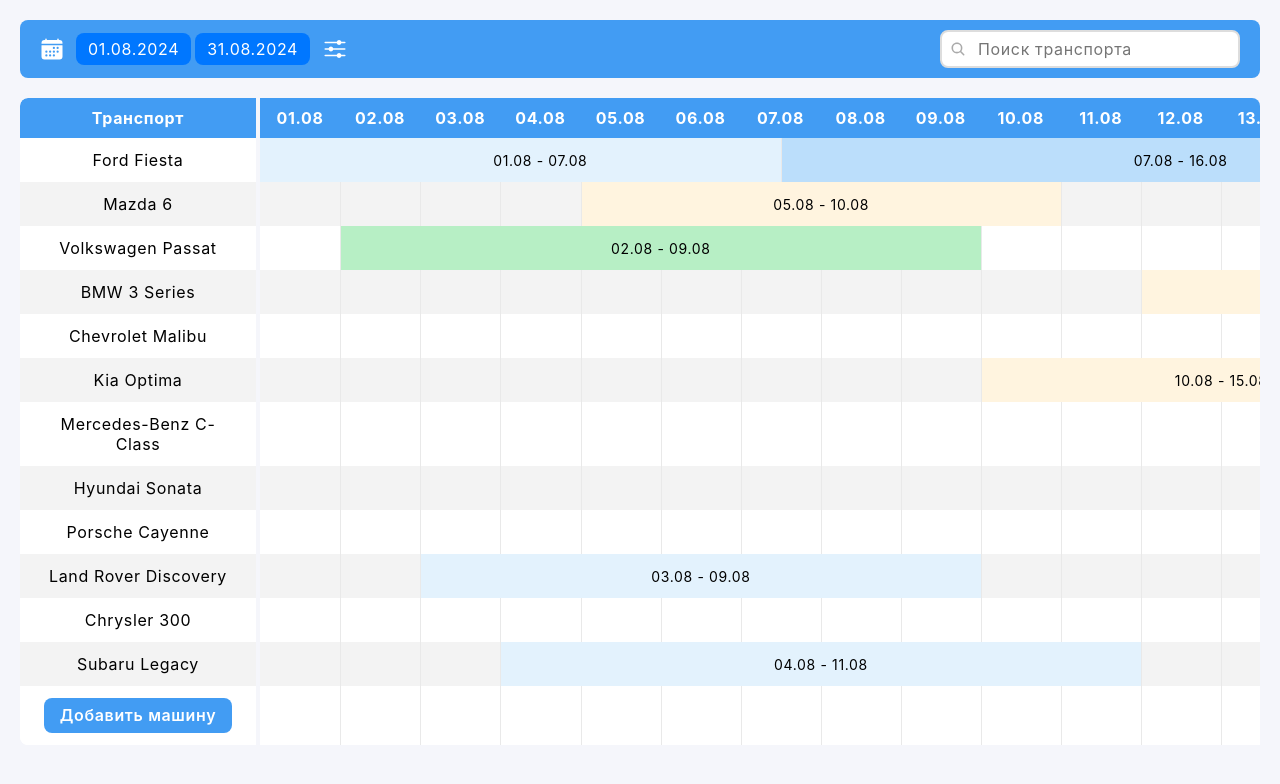
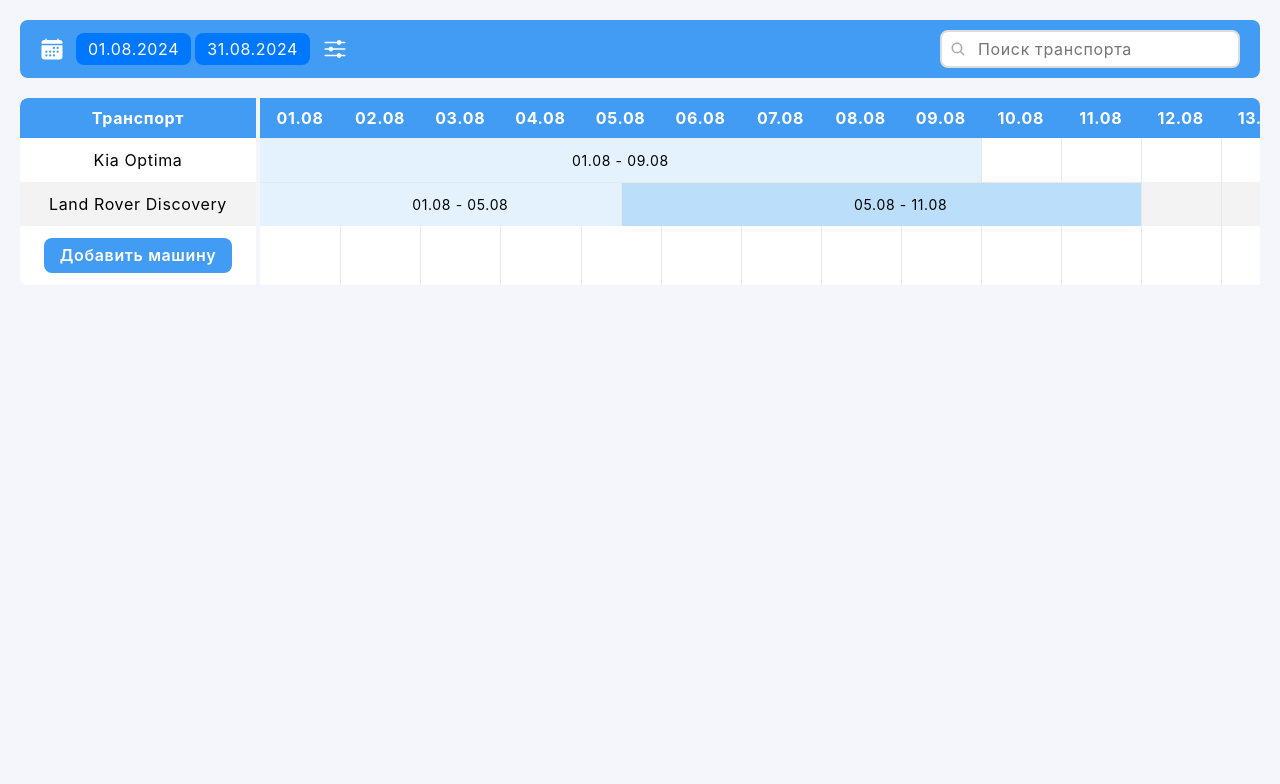
Before and after one commit to ezy4me/get-me-car--calendar, a React (Vite) app: page / in a window 1280 px wide. Shown: the top 784 px of the page. Built offline with nearby package versions, Linux system fonts and the light colour scheme.

Commit message:
change: rewrite app for different data format

```diff
--- a/src/App.tsx
+++ b/src/App.tsx
@@ -2,257 +2,94 @@
 import CalendarOptions from "./components/CalendarOptions";
 import TransportCalendar from "./components/TransportCalendar";
 
-const data = [
+const vehicals = [
   {
-    id: "12345_rent_54321",
-    title: "Бронирование ID: 54321",
-    start: "2024-08-01T09:00:00",
-    end: "2024-08-07T18:00:00",
-    url: "https://dev2.getmecar.ru/reserv/?reservation_id=54321",
-    editable: false,
-    backgroundColor: "#E8F3FE",
-    borderColor: "#E8F3FE",
-    textColor: "#429CF3",
-    status: "rent",
-    transportName: "Ford Fiesta",
+    id: 12345678,
+    name: "Kia Optima",
+    type: "car|passenger|truck|moto|air|water|etc...",
+    class: "premium|cabriolete|etc...",
+    brand: "kia",
+    model: "optima",
+    engine_type: "diesel",
+    edit_url: "getmecar.ru/edit_cars?id=12345678",
+    rents: [
+      {
+        id: 1,
+        start_date: "2024-08-01T20:44:56",
+        end_date: "2024-08-09T20:44:56",
+        country: "Франция",
+        city: "Париж",
+        client_name: "Павел Дуров",
+        email: "id1@vk.com",
+        tel: "+79777777777",
+        tel_2: "+713245678",
+        socials: [{ Telegram: true, Whatsapp: true, Viber: false }],
+        payment_koeff: 1.78,
+        payable: 230,
+        currency: "€",
+        services: [123456, 12345, 11111, 167],
       },
       {
-    id: "12345_rent_54321",
-    title: "Бронирование ID: 54321",
-    start: "2024-08-07T09:00:00",
-    end: "2024-08-16T18:00:00",
-    url: "https://dev2.getmecar.ru/reserv/?reservation_id=54321",
-    editable: false,
-    backgroundColor: "#E8F3FE",
-    borderColor: "#E8F3FE",
-    textColor: "#429CF3",
-    status: "rent",
-    transportName: "Ford Fiesta",
+        id: 2,
+        start_date: "2024-08-14T20:44:56",
+        end_date: "2024-08-18T20:44:56",
+        country: "Франция",
+        city: "Париж",
+        client_name: "Павел Дуров",
+        email: "id1@vk.com",
+        tel: "+79777777777",
+        tel_2: "+713245678",
+        socials: [{ Telegram: true, Whatsapp: true, Viber: false }],
+        payment_koeff: 1.78,
+        payable: 230,
+        currency: "euro",
+        services: [123456, 12345, 11111, 167],
+      },
+    ],
   },
   {
-    id: "12345_rent_54321",
-    title: "Бронирование ID: 54321",
-    start: "2024-08-18T09:00:00",
-    end: "2024-08-24T18:00:00",
-    url: "https://dev2.getmecar.ru/reserv/?reservation_id=54321",
-    editable: false,
-    backgroundColor: "#E8F3FE",
-    borderColor: "#E8F3FE",
-    textColor: "#429CF3",
-    status: "rent",
-    transportName: "Ford Fiesta",
+    id: 87654321,
+    name: "Land Rover Discovery",
+    type: "car|passenger|truck|moto|air|water|etc...",
+    class: "premium|cabriolete|etc...",
+    brand: "Land Rover",
+    model: "Discovery",
+    engine_type: "diesel",
+    edit_url: "getmecar.ru/edit_cars?id=12345678",
+    rents: [
+      {
+        id: 67,
+        start_date: "2024-08-01T20:44:56",
+        end_date: "2024-08-05T20:44:56",
+        country: "Франция",
+        city: "Париж",
+        client_name: "Павел Дуров",
+        email: "id1@vk.com",
+        tel: "+79777777777",
+        tel_2: "+713245678",
+        socials: [{ Telegram: true, Whatsapp: true, Viber: false }],
+        payment_koeff: 1.78,
+        payable: 230,
+        currency: "€",
+        services: [123456, 12345, 11111, 167],
       },
       {
-    id: "12345_rent_54321",
-    title: "Бронирование ID: 54321",
-    start: "2024-08-24T09:00:00",
-    end: "2024-08-28T18:00:00",
-    url: "https://dev2.getmecar.ru/reserv/?reservation_id=54321",
-    editable: false,
-    backgroundColor: "#E8F3FE",
-    borderColor: "#E8F3FE",
-    textColor: "#429CF3",
-    status: "rent",
-    transportName: "Ford Fiesta",
+        id: 89,
+        start_date: "2024-08-05T20:44:56",
+        end_date: "2024-08-11T20:44:56",
+        country: "Франция",
+        city: "Париж",
+        client_name: "Павел Дуров",
+        email: "id1@vk.com",
+        tel: "+79777777777",
+        tel_2: "+713245678",
+        socials: [{ Telegram: true, Whatsapp: true, Viber: false }],
+        payment_koeff: 1.78,
+        payable: 230,
+        currency: "€",
+        services: [123456, 12345, 11111, 167],
       },
-
-  {
-    id: "12345_rent_54321",
-    title: "Бронирование ID: 54321",
-    start: "2024-08-30T09:00:00",
-    end: "2024-09-02T18:00:00",
-    url: "https://dev2.getmecar.ru/reserv/?reservation_id=54321",
-    editable: false,
-    backgroundColor: "#E8F3FE",
-    borderColor: "#E8F3FE",
-    textColor: "#429CF3",
-    status: "rent",
-    transportName: "Ford Fiesta",
-  },
-  {
-    id: "12345_rent_54321",
-    title: "Бронирование ID: 54321",
-    start: "2024-09-02T09:00:00",
-    end: "2024-09-06T18:00:00",
-    url: "https://dev2.getmecar.ru/reserv/?reservation_id=54321",
-    editable: false,
-    backgroundColor: "#E8F3FE",
-    borderColor: "#E8F3FE",
-    textColor: "#429CF3",
-    status: "rent",
-    transportName: "Ford Fiesta",
-  },
-
-  {
-    id: "12345_rent_54321",
-    title: "Бронирование ID: 54321",
-    start: "2024-09-10T09:00:00",
-    end: "2024-09-12T18:00:00",
-    url: "https://dev2.getmecar.ru/reserv/?reservation_id=54321",
-    editable: false,
-    backgroundColor: "#E8F3FE",
-    borderColor: "#E8F3FE",
-    textColor: "#429CF3",
-    status: "rent",
-    transportName: "Ford Fiesta",
-  },
-
-  {
-    id: "12345_rent_54321",
-    title: "Бронирование ID: 54321",
-    start: "2024-09-16T09:00:00",
-    end: "2024-09-19T18:00:00",
-    url: "https://dev2.getmecar.ru/reserv/?reservation_id=54321",
-    editable: false,
-    backgroundColor: "#E8F3FE",
-    borderColor: "#E8F3FE",
-    textColor: "#429CF3",
-    status: "rent",
-    transportName: "Ford Fiesta",
-  },
-
-  {
-    id: "98765_rent_67890",
-    title: "Бронирование ID: 67890",
-    start: "2024-08-15T10:00:00",
-    end: "2024-08-21T10:00:00",
-    url: "https://dev2.getmecar.ru/reserv/?reservation_id=67890",
-    editable: false,
-    backgroundColor: "#E8F3FE",
-    borderColor: "#E8F3FE",
-    textColor: "#429CF3",
-    status: "rent",
-    transportName: "Chevrolet Malibu",
-  },
-  {
-    id: "56789_repair_34567",
-    title: "На ремонте ID: 34567",
-    start: "2024-08-10T07:00:00",
-    end: "2024-08-15T19:00:00",
-    url: "https://dev2.getmecar.ru/reserv/?reservation_id=34567",
-    editable: true,
-    backgroundColor: "#E8F3FE",
-    borderColor: "#E8F3FE",
-    textColor: "#429CF3",
-    status: "repair",
-    transportName: "Kia Optima",
-  },
-  {
-    id: "67891_rent_45678",
-    title: "Бронирование ID: 45678",
-    start: "2024-08-16T09:00:00",
-    end: "2024-08-22T09:00:00",
-    url: "https://dev2.getmecar.ru/reserv/?reservation_id=45678",
-    editable: false,
-    backgroundColor: "#E8F3FE",
-    borderColor: "#E8F3FE",
-    textColor: "#429CF3",
-    status: "rent",
-    transportName: "Mercedes-Benz C-Class",
-  },
-  {
-    id: "98766_rent_65432",
-    title: "Бронирование ID: 65432",
-    start: "2024-08-23T12:00:00",
-    end: "2024-08-30T12:00:00",
-    url: "https://dev2.getmecar.ru/reserv/?reservation_id=65432",
-    editable: false,
-    backgroundColor: "#E8F3FE",
-    borderColor: "#E8F3FE",
-    textColor: "#429CF3",
-    status: "reserved",
-    transportName: "Hyundai Sonata",
-  },
-  {
-    id: "12346_repair_87654",
-    title: "На ремонте ID: 87654",
-    start: "2024-08-05T09:00:00",
-    end: "2024-08-10T18:00:00",
-    url: "https://dev2.getmecar.ru/reserv/?reservation_id=87654",
-    editable: true,
-    backgroundColor: "#E8F3FE",
-    borderColor: "#E8F3FE",
-    textColor: "#429CF3",
-    status: "repair",
-    transportName: "Mazda 6",
-  },
-  {
-    id: "23456_rent_76543",
-    title: "Бронирование ID: 76543",
-    start: "2024-08-02T08:00:00",
-    end: "2024-08-09T08:00:00",
-    url: "https://dev2.getmecar.ru/reserv/?reservation_id=76543",
-    editable: true,
-    backgroundColor: "#E8F3FE",
-    borderColor: "#E8F3FE",
-    textColor: "#429CF3",
-    status: "reserved",
-    transportName: "Volkswagen Passat",
-  },
-  {
-    id: "34567_repair_54322",
-    title: "На ремонте ID: 54322",
-    start: "2024-08-12T07:00:00",
-    end: "2024-08-18T19:00:00",
-    url: "https://dev2.getmecar.ru/reserv/?reservation_id=54322",
-    editable: false,
-    backgroundColor: "#E8F3FE",
-    borderColor: "#E8F3FE",
-    textColor: "#429CF3",
-    status: "repair",
-    transportName: "BMW 3 Series",
-  },
-  {
-    id: "45678_rent_67891",
-    title: "Бронирование ID: 67891",
-    start: "2024-08-20T14:00:00",
-    end: "2024-08-26T14:00:00",
-    url: "https://dev2.getmecar.ru/reserv/?reservation_id=67891",
-    editable: false,
-    backgroundColor: "#E8F3FE",
-    borderColor: "#E8F3FE",
-    textColor: "#429CF3",
-    status: "rent",
-    transportName: "Porsche Cayenne",
-  },
-  {
-    id: "56780_rent_98712",
-    title: "Бронирование ID: 98712",
-    start: "2024-08-03T12:00:00",
-    end: "2024-08-09T12:00:00",
-    url: "https://dev2.getmecar.ru/reserv/?reservation_id=98712",
-    editable: true,
-    backgroundColor: "#E8F3FE",
-    borderColor: "#E8F3FE",
-    textColor: "#429CF3",
-    status: "rent",
-    transportName: "Land Rover Discovery",
-  },
-  {
-    id: "67892_repair_54323",
-    title: "На ремонте ID: 54323",
-    start: "2024-08-25T08:00:00",
-    end: "2024-08-31T18:00:00",
-    url: "https://dev2.getmecar.ru/reserv/?reservation_id=54323",
-    editable: true,
-    backgroundColor: "#E8F3FE",
-    borderColor: "#E8F3FE",
-    textColor: "#429CF3",
-    status: "repair",
-    transportName: "Chrysler 300",
-  },
-  {
-    id: "78901_rent_43210",
-    title: "Бронирование ID: 43210",
-    start: "2024-08-04T08:00:00",
-    end: "2024-08-11T08:00:00",
-    url: "https://dev2.getmecar.ru/reserv/?reservation_id=43210",
-    editable: false,
-    backgroundColor: "#E8F3FE",
-    borderColor: "#E8F3FE",
-    textColor: "#429CF3",
-    status: "rent",
-    transportName: "Subaru Legacy",
+    ],
   },
 ];
 
@@ -288,15 +125,20 @@
     setDateRange(range);
   };
 
-  const filteredData = data.filter((item) => {
-    const itemStartDate = new Date(item.start);
-    const itemEndDate = new Date(item.end);
+  // Filtering and displaying vehicles within the date range
+  const filteredVehicals = vehicals.map((vehical) => {
+    const filteredRents = vehical.rents.filter((rent) => {
+      const itemStartDate = new Date(rent.start_date);
+      const itemEndDate = new Date(rent.end_date);
       const { startDate, endDate } = dateRange;
 
       return (
         (itemStartDate >= startDate && itemStartDate <= endDate) ||
         (itemEndDate >= startDate && itemEndDate <= endDate)
       );
+    });
+
+    return { ...vehical, rents: filteredRents };
   });
 
   return (
@@ -308,7 +150,7 @@
         onDateRangeChange={handleDateRangeChange}
         defaultDateRange={{ startDate: startOfMonth, endDate: endOfMonth }}
       />
-      <TransportCalendar bookings={filteredData} />
+      <TransportCalendar vehicals={filteredVehicals} />
     </div>
   );
 }
--- a/src/components/BookingCell.tsx
+++ b/src/components/BookingCell.tsx
@@ -1,9 +1,8 @@
 import React from "react";
-import { Booking } from "../types";
 import { statusColors } from "../utils/colorUtils";
 
-const getBookingStyle = (booking: Booking, index: number): any => {
-  const colors = statusColors[booking.status] || statusColors["rent"];
+const getrentStyle = (rent: any, index: number): any => {
+  const colors = statusColors[rent.status] || statusColors["rent"];
   const shadeIndex = index % colors.length;
   const selectedColor = colors[shadeIndex];
 
@@ -13,8 +12,8 @@
   };
 };
 
-interface BookingCellProps {
-  booking: Booking | null;
+interface rentCellProps {
+  rent: any | null;
   colSpan: number;
   index: number;
   isStart?: boolean;
@@ -23,8 +22,8 @@
   onClick: () => void;
 }
 
-const BookingCell: React.FC<BookingCellProps> = ({
-  booking,
+const rentCell: React.FC<rentCellProps> = ({
+  rent,
   colSpan,
   index,
   isStart,
@@ -32,22 +31,18 @@
   isContinuous,
   onClick,
 }) => {
-  const style = booking ? getBookingStyle(booking, index) : {};
+  const style = rent ? getrentStyle(rent, index) : {};
 
-  const rentRange = booking
-    ? `${new Date(booking.start)
+  const rentRange = rent
+    ? `${new Date(rent.start_date)
         .toLocaleDateString("ru-RU")
-        .substring(0, 5)} - ${new Date(booking.end)
+        .substring(0, 5)} - ${new Date(rent.end_date)
         .toLocaleDateString("ru-RU")
         .substring(0, 5)}`
     : "";
 
   return (
-    <td
-      onClick={onClick}
-      className="booking-cell"
-      style={style}
-      colSpan={colSpan}>
+    <td onClick={onClick} className="booking-cell" style={style} colSpan={colSpan}>
       {isContinuous && (
         <div
           className="is-continuous"
@@ -59,4 +54,4 @@
   );
 };
 
-export default BookingCell;
+export default rentCell;
--- a/src/components/RentalForm.tsx
+++ b/src/components/RentalForm.tsx
@@ -1,4 +1,4 @@
-import React, { useState } from "react";
+import React from "react";
 
 interface RentalFormProps {
   formData: any;
@@ -221,7 +221,7 @@
         <input
           type="text"
           name="amountDue"
-          value={formData.amountDue + " $"}
+          value={formData.amountDue + " " + formData.currency}
           readOnly
           className="rental-form__input rental-form__input--currency"
         />
--- a/src/components/TransportCalendar.tsx
+++ b/src/components/TransportCalendar.tsx
@@ -11,16 +11,41 @@
 import { Booking } from "../types";
 
 interface TransportCalendarProps {
-  bookings: Booking[];
+  vehicals: {
+    id: number;
+    name: string;
+    type: string;
+    class: string;
+    brand: string;
+    model: string;
+    engine_type: string;
+    edit_url: string;
+    rents: {
+      id: number;
+      start_date: string;
+      end_date: string;
+      country: string;
+      city: string;
+      client_name: string;
+      email: string;
+      tel: string;
+      tel_2: string;
+      socials: { [key: string]: boolean }[];
+      payment_koeff: number;
+      payable: number;
+      currency: string;
+      services: number[];
+    }[];
+  }[];
 }
 
-const TransportCalendar: React.FC<TransportCalendarProps> = ({ bookings }) => {
+const TransportCalendar: React.FC<TransportCalendarProps> = ({ vehicals }) => {
   const [selectedRange, setSelectedRange] = useState<string[]>([]);
-  const [selectedBooking, setSelectedBooking] = useState<Booking | null>(null);
+  const [selectedRent, setSelectedRent] = useState<any | null>(null);
+  const [vehicle, setVehicle] = useState<any | null>(null);
   const [initialRow, setInitialRow] = useState<number | null>(null);
   const [highlightedHeaders, setHighlightedHeaders] = useState<number[]>([]);
   const [highlightedRows, setHighlightedRows] = useState<number[]>([]);
-
   const containerRef = useRef<HTMLDivElement>(null);
 
   useEffect(() => {
@@ -32,8 +57,8 @@
       selectedItems?.forEach((item) => {
         const index = parseInt(item.getAttribute("data-id") || "");
         const rowId = parseInt(item.getAttribute("data-row") || "");
-        selectedHeaders.add(index);
-        selectedRows.add(rowId);
+        if (!isNaN(index)) selectedHeaders.add(index);
+        if (!isNaN(rowId)) selectedRows.add(rowId);
       });
 
       const smallestRowId =
@@ -57,7 +82,9 @@
     };
   }, []);
 
-  if (!bookings || bookings.length === 0) {
+  const hasBookings = vehicals.some((vehical) => vehical.rents.length > 0);
+
+  if (!vehicals || vehicals.length === 0 || !hasBookings) {
     return (
       <div className="calendar-container container no-data-placeholder">
         <p>Данных о бронированиях нет</p>
@@ -70,29 +97,35 @@
     );
   }
 
-  const extractNumericId = (id: string) => parseInt(id.replace(/\D/g, ""), 10);
+  const extractNumericId = (id: number) => id;
 
-  const { minDate, maxDate } = getMinMaxDates(bookings);
+  const { minDate, maxDate } = getMinMaxDates(
+    vehicals.flatMap((vehical) => vehical.rents)
+  );
+
   const minDateStr = minDate.toISOString().split("T")[0];
   const maxDateStr = maxDate.toISOString().split("T")[0];
   const dates: string[] = generateDateRange(minDateStr, maxDateStr);
 
-  const groupedBookings = bookings.reduce<Record<number, Booking[]>>(
-    (acc, booking) => {
-      const numericId = extractNumericId(booking.id);
-      if (!acc[numericId]) {
-        acc[numericId] = [];
-      }
-      acc[numericId].push(booking);
+  const groupedBookings = vehicals.reduce<Record<number, Booking[]>>(
+    (acc, vehical) => {
+      vehical.rents.forEach((rent: any) => {
+        const numericId = extractNumericId(vehical.id);
+        if (!acc[numericId]) {
+          acc[numericId] = [];
+        }
+        acc[numericId].push(rent);
+      });
       return acc;
     },
     {}
   );
 
-  const handleFinishSelection: TFinishSelectionCallback = (items, e) => {
+  const handleFinishSelection: TFinishSelectionCallback = (items) => {
     const selectedDates = items.map(
       (item) => dates[parseInt(item.getAttribute("data-id") || "")]
     );
+
     setSelectedRange(selectedDates);
 
     const selectedRows = Array.from(
@@ -109,13 +142,29 @@
 
       const bookingsInRow = groupedBookings[smallestRowId] || [];
       if (bookingsInRow.length > 0) {
-        const newBooking = {
-          ...bookingsInRow[0],
-          start: selectedDates[0] + "T09:00:00",
-          end: selectedDates[selectedDates.length - 1] + "T18:00:00",
+        const newRent = {
+          start_date: selectedDates[0] + "T09:00:00",
+          end_date: selectedDates[selectedDates.length - 1] + "T18:00:00",
+          payment_koeff: 0,
+          payable: 0,
         };
 
-        setSelectedBooking(newBooking);
+        setSelectedRent(newRent);
+
+        const vehical = vehicals.find((v) => v.id === smallestRowId);
+
+        if (vehical) {
+          setVehicle({
+            id: vehical.id,
+            name: vehical.name,
+            type: vehical.type,
+            class: vehical.class,
+            brand: vehical.brand,
+            model: vehical.model,
+            engine_type: vehical.engine_type,
+            edit_url: vehical.edit_url,
+          });
+        }
       }
     }
 
@@ -126,23 +175,41 @@
     setHighlightedHeaders(selectedHeaders);
   };
 
+  const handleVehicleInfo = (
+    rent: any,
+    vehicle: {
+      id: number;
+      name: string;
+      type: string;
+      class: string;
+      brand: string;
+      model: string;
+      engine_type: string;
+      edit_url: string;
+    }
+  ) => {
+    setSelectedRent(rent);
+    setVehicle(vehicle);
+  };
+
   const createBookingMatrix = () => {
     const matrix: {
       transportName: string;
-      transportId: string;
+      transportId: number;
+      transportEditUrl: string;
       cells: JSX.Element[];
     }[] = [];
 
-    Object.keys(groupedBookings).forEach((numericId) => {
+    vehicals.forEach((vehical) => {
       const row: JSX.Element[] = [];
-      const relevantBookings = groupedBookings[parseInt(numericId, 10)];
+      const relevantBookings = vehical.rents;
       const occupiedColumns = new Array(dates.length).fill(0);
 
       let colIndex = 0;
 
-      relevantBookings.forEach((booking, index) => {
-        const startDate = booking.start.split("T")[0];
-        const endDate = booking.end.split("T")[0];
+      relevantBookings.forEach((rent, index) => {
+        const startDate = rent.start_date.split("T")[0];
+        const endDate = rent.end_date.split("T")[0];
         const colSpan = calculateColSpan(startDate, endDate, dates);
         const startCol = dates.indexOf(startDate);
 
@@ -150,10 +217,10 @@
           if (occupiedColumns[colIndex] === 0) {
             row[colIndex] = (
               <td
-                key={`empty-${numericId}-${colIndex}`}
+                key={`empty-${vehical.id}-${colIndex}`}
                 className="cell"
                 data-id={colIndex.toString()}
-                data-row={numericId}
+                data-row={vehical.id.toString()}
               />
             );
             colIndex++;
@@ -169,15 +236,15 @@
 
         row[startCol] = (
           <BookingCell
-            key={`cell-${numericId}-${startCol}`}
-            booking={booking}
+            key={`cell-${vehical.id}-${startCol}`}
+            rent={rent}
             colSpan={adjustedColSpan}
             index={index}
             isContinuous={
               index > 0 &&
-              relevantBookings[index - 1].end.split("T")[0] === startDate
+              relevantBookings[index - 1].end_date.split("T")[0] === startDate
             }
-            onClick={() => setSelectedBooking(booking)}
+            onClick={() => handleVehicleInfo(rent, vehical)}
           />
         );
 
@@ -194,10 +261,10 @@
         if (occupiedColumns[colIndex] === 0) {
           row[colIndex] = (
             <td
-              key={`empty-${numericId}-${colIndex}`}
+              key={`empty-${vehical.id}-${colIndex}`}
               className="cell"
               data-id={colIndex.toString()}
-              data-row={numericId}
+              data-row={vehical.id.toString()}
             />
           );
         }
@@ -205,8 +272,9 @@
       }
 
       matrix.push({
-        transportName: relevantBookings[0].transportName,
-        transportId: numericId,
+        transportName: vehical.name,
+        transportId: vehical.id,
+        transportEditUrl: vehical.edit_url,
         cells: row,
       });
     });
@@ -241,11 +309,13 @@
               <tr key={rowIndex}>
                 <td
                   className={
-                    highlightedRows.includes(parseInt(row.transportId))
+                    highlightedRows.includes(row.transportId)
                       ? "highlighted-transport"
                       : ""
                   }>
-                  {row.transportName || ""}
+                  <a className="link" href={row.transportEditUrl}>
+                    {row.transportName || ""}
+                  </a>
                 </td>
                 {row.cells}
               </tr>
@@ -281,11 +351,12 @@
         finishSelectionCallback={handleFinishSelection}
         sensitivity={5}
       />
-      {selectedBooking && (
+      {selectedRent && (
         <RentalModal
-          isOpen={!!selectedBooking}
-          onClose={() => setSelectedBooking(null)}
-          booking={selectedBooking}
+          isOpen={!!selectedRent}
+          onClose={() => setSelectedRent(null)}
+          rent={selectedRent}
+          vehicle={vehicle}
         />
       )}
     </>
--- a/src/styles/booking-cell.scss
+++ b/src/styles/booking-cell.scss
@@ -1,10 +1,10 @@
-
 .booking-cell {
     position: relative;
     text-align: center;
     padding: 8px;
     cursor: pointer;
     border-left: 1px solid #e9e9e9;
+    border-top: 1px solid #e9e9e9;
     background: inherit;
 }
 
--- a/src/styles/index.scss
+++ b/src/styles/index.scss
@@ -17,7 +17,7 @@
 .calendar-wrapper {
     padding: 20px;
     min-height: 100vh;
-    background-color: #F5F6FB;
+    background-color: #f5f6fb;
     display: flex;
     flex-direction: column;
     gap: 20px;
@@ -68,3 +68,14 @@
     border-color: #0077ff;
     outline: none;
 }
+
+a {
+    text-decoration: none;
+    color: black;
+}
+
+.link {
+    &:hover {
+        color: #429cf3;
+    }
+}
--- a/src/utils/dateUtils.ts
+++ b/src/utils/dateUtils.ts
@@ -17,11 +17,11 @@
 };
 
 export const getMinMaxDates = (
-  bookings: { start: string; end: string }[]
+  bookings: { start_date: string; end_date: string }[]
 ): { minDate: Date; maxDate: Date } => {
   const allDates = bookings.flatMap((booking) => [
-    new Date(booking.start).getTime(),
-    new Date(booking.end).getTime(),
+    new Date(booking.start_date).getTime(),
+    new Date(booking.end_date).getTime(),
   ]);
 
   const minDate = new Date(Math.min(...allDates));
```
Also changed, not shown: src/components/RentalModal.tsx (+44 -25 lines), src/styles/sort-options.scss (+10 -4 lines). Lines whose indentation alone changed are shown as unchanged.
